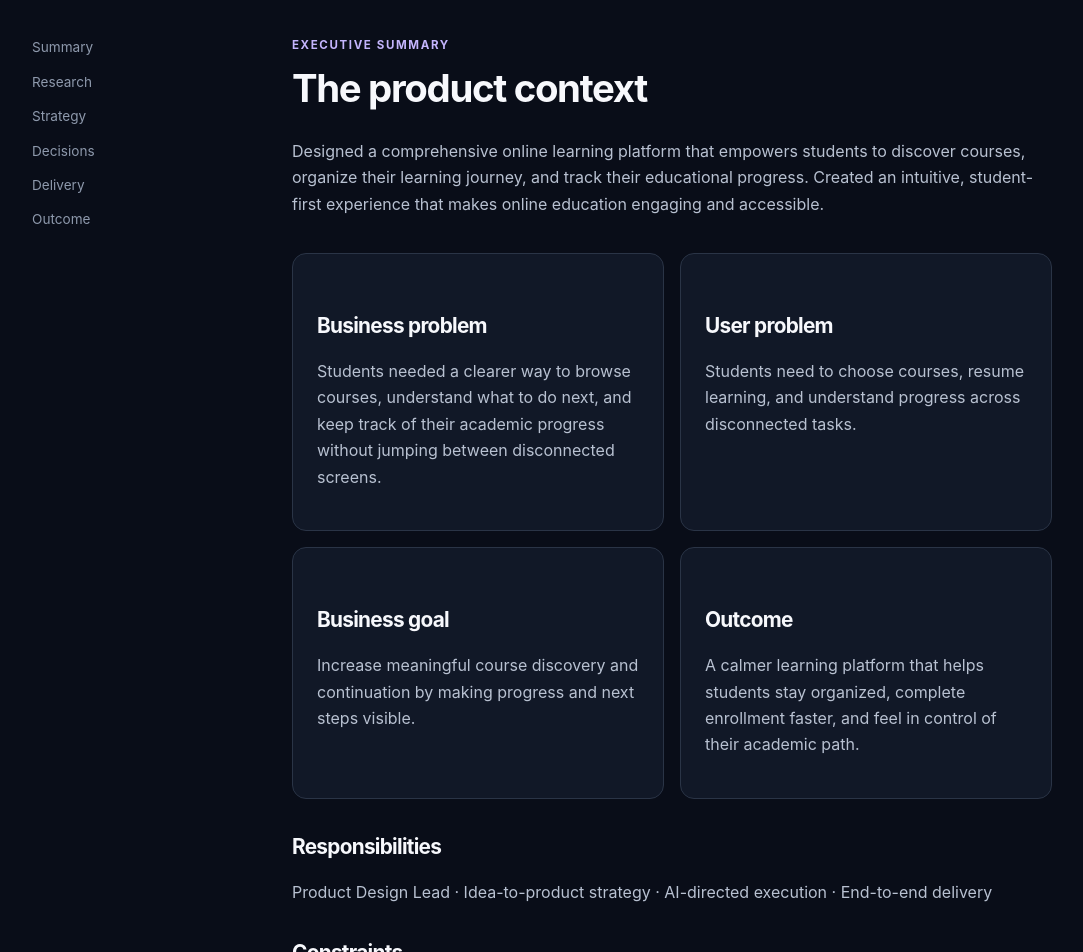
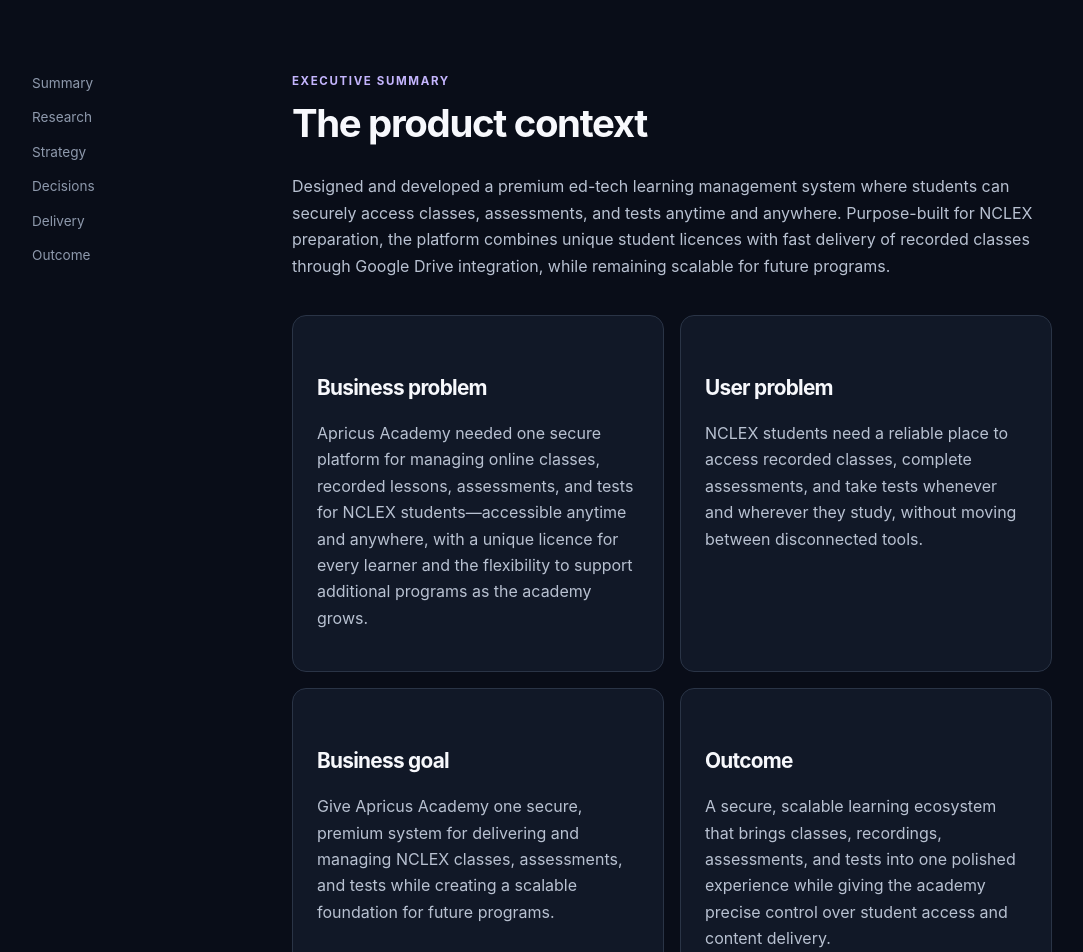
Before and after one commit to MehtabSinghs/my-portfolio, a React (Vite) app: page /#/case-studies/apricus-academy in a window 1280 px wide. Shown: the part 1660-2612 px from the top of the page, without its empty margins (8-1091 px from the left). Built offline with nearby package versions, Linux system fonts and the light colour scheme.

Commit message:
updated one

```diff
--- a/src/caseStudyContent.js
+++ b/src/caseStudyContent.js
@@ -9,7 +9,7 @@
 const featured = {
   "punjab-pagri-house": {
     timeline: "End-to-end client project",
-    team: "Business owner · Product Design Lead · AI-assisted development",
+    team: "Business owner · AI Product Builder & Product Designer",
     businessGoal: "Create a credible online discovery and sales channel while preserving the business’s cultural identity.",
     userProblem: "Customers need to understand unfamiliar product categories and choose with confidence on mobile.",
     constraints: ["Balance cultural storytelling with direct shopping", "Support first-time and knowledgeable buyers", "Create a maintainable catalogue system"],
@@ -23,7 +23,7 @@
       ["Compact mobile comparison", "Opening every item creates unnecessary effort.", "Cards show only decision-critical information."],
     ],
     iterations: ["Reduced competing homepage messages.", "Simplified categories and strengthened grouping.", "Adjusted mobile card density and image behavior."],
-    collaboration: "As Product Design Lead, I curated the idea into a real-world product and directed the end-to-end experience. I used AI as an execution accelerator for exploration, implementation support, and quality checks while retaining ownership of product decisions, UX direction, requirements, and final delivery. Handoff covered reusable components, responsive states, content rules, and edge cases.",
+    collaboration: "As the AI Product Builder and Product Designer, I transformed the idea into a real-world product and directed the complete experience from strategy through delivery. I used AI to accelerate exploration, implementation, and quality checks while retaining ownership of the product decisions, UX direction, requirements, and final outcome. Handoff covered reusable components, responsive states, content rules, and edge cases.",
     designSystem: "A compact system for typography, spacing, buttons, product cards, forms, imagery, and commerce states.",
     responsive: "Mobile prioritizes product recognition and direct actions. Larger screens add comparison density and supporting context without changing task order.",
     metrics: [["Launch status", "Live", "Verified"], ["Device coverage", "Mobile + desktop", "Verified"], ["Conversion impact", "Not yet instrumented", "Unknown"]],
@@ -32,20 +32,22 @@
   },
   "apricus-academy": {
     timeline: "Idea-to-product development · Soon to be live",
-    team: "Product Design Lead · AI-assisted development",
-    businessGoal: "Increase meaningful course discovery and continuation by making progress and next steps visible.",
-    userProblem: "Students need to choose courses, resume learning, and understand progress across disconnected tasks.",
-    insights: ["The next action matters more than total information.", "Progress needs context, not only a percentage.", "Discovery and active learning need different information modes."],
-    journey: ["Explore", "Evaluate fit", "Enroll", "Resume", "Complete milestones", "Review progress"],
-    ia: ["Discover", "Course detail", "Enrollment", "My learning", "Lesson", "Progress"],
-    decisions: [["Action-led dashboard", "Content-heavy dashboards increase planning effort.", "Deep analytics move one level down."], ["Separate discovery and learning", "Choosing and completing require different information.", "One additional destination creates clearer mental models."], ["Quiet progress cues", "Excessive gamification can distract from learning.", "The experience is less playful but more purposeful."]],
-    iterations: ["Reduced dashboard modules.", "Reworked course cards around decision attributes.", "Moved achievements below active commitments."],
-    collaboration: "As Product Design Lead, I curated the initial idea into a real-world product direction and led the experience from product framing through delivery. AI supported exploration, implementation, and iteration under my direction; I remained responsible for requirements, UX decisions, system behavior, quality, and final product coherence. Before launch, course content models, completion events, empty states, and progress logic will be aligned and verified.",
-    designSystem: "Reusable course cards, progress indicators, navigation states, action hierarchy, and learning containers.",
-    responsive: "Mobile emphasizes resuming a lesson; desktop supports comparison and a wider progress overview.",
-    metrics: [["Course continuation", "Target metric", "Target"], ["Time to resume lesson", "Target metric", "Target"], ["Measured impact", "Not available", "Unknown"]],
-    lessons: ["Concept work must state uncertainty.", "Progress UI depends on a reliable event model.", "The next research step is part of the design outcome."],
-    next: "Interview learners and test course comparison and resume-learning tasks before increasing fidelity.",
+    team: "AI Product Builder & Product Designer",
+    businessGoal: "Give Apricus Academy one secure, premium system for delivering and managing NCLEX classes, assessments, and tests while creating a scalable foundation for future programs.",
+    userProblem: "NCLEX students need a reliable place to access recorded classes, complete assessments, and take tests whenever and wherever they study, without moving between disconnected tools.",
+    constraints: ["Keep classes, assessments, and tests simple across desktop and mobile", "Associate every student with a unique licence and the correct permissions", "Deliver recorded classes quickly and securely through Google Drive", "Support NCLEX workflows without limiting future course expansion"],
+    research: ["NCLEX learning and assessment journey mapping", "LMS and exam-preparation pattern review", "Licence activation and access-state mapping", "Recorded-class delivery and responsive-flow evaluation"],
+    insights: ["NCLEX preparation works best when lessons, practice assessments, and tests form one continuous journey.", "A unique licence creates a clear relationship between each student and their permitted content.", "Recorded classes must open quickly and reliably to make anytime learning feel genuinely premium.", "The platform architecture should support new programs without redesigning the core experience."],
+    journey: ["Receive licence", "Activate secure access", "Open dashboard", "Attend or watch a class", "Complete an assessment", "Take a test", "Review progress"],
+    ia: ["Sign in / licence activation", "Student dashboard", "Classes and recordings", "Assessments", "Tests", "Progress", "Account and access status"],
+    decisions: [["One learning and assessment hub", "NCLEX students needed classes, assessments, and tests in one focused workflow.", "The dashboard requires disciplined hierarchy as more content is added."], ["Licence-based student access", "The academy needed to assign and manage learning access for each student individually.", "The system requires clear activation, invalid, used, and expired licence states."], ["Google Drive recorded-class delivery", "Integrated cloud delivery gives students fast access to recorded sessions while keeping content management practical for the academy.", "Permissions and unavailable-file states must remain synchronized with the LMS."], ["NCLEX-first, scalable architecture", "The initial experience must reflect the structure and intensity of NCLEX preparation.", "Reusable course, assessment, and test models are required to support other programs later."]],
+    iterations: ["Reframed the dashboard around classes, upcoming assessments, and tests.", "Made licence and access status visible in the account experience.", "Simplified the path from sign-in to a recorded class through Google Drive integration.", "Standardized content structures so future programs can use the same platform foundation."],
+    collaboration: "As the AI Product Builder and Product Designer, I shaped and developed the LMS from product framing through delivery. I defined the NCLEX learning journey, centralized class and assessment structure, responsive behavior, unique-licence system, and secure Google Drive integration for recorded content. I used AI to accelerate exploration, implementation, testing, and iteration while retaining ownership of requirements, UX decisions, system behavior, security-conscious access design, quality, and final product coherence.",
+    designSystem: "A premium, focused system of class cards, video and lesson containers, assessment and test states, licence statuses, navigation, feedback, and responsive learning patterns.",
+    responsive: "The core journey remains consistent across devices: activate a licence, open assigned classes, stream a recording, complete assessments, and take tests. Mobile prioritizes immediate access, readable learning content, and distraction-free exam interactions.",
+    metrics: [["Classes + assessments + tests", "Unified platform", "Developed"], ["Recorded-class delivery", "Google Drive integrated", "Developed"], ["Licensed student access", "Unique + secure", "Developed"], ["Program architecture", "NCLEX-first + scalable", "Developed"], ["Measured impact", "Not yet available", "Unknown"]],
+    lessons: ["Assessment management is part of the learning journey, not a separate utility.", "Secure access must remain clear and effortless for legitimate students.", "Fast recorded-class delivery is essential to a premium online-learning experience.", "Designing for NCLEX specificity and platform scalability can coexist through reusable content models."],
+    next: "Validate licence recovery, recorded-class playback, assessment completion, and timed-test flows with NCLEX students before launch.",
   },
   "excellence-university": {
     businessGoal: "Help more students complete valid schedules with fewer avoidable errors and support requests.",
--- a/src/projectsData.js
+++ b/src/projectsData.js
@@ -18,7 +18,7 @@
       "Product catalog with shopping experience",
       "Increased online visibility for traditional crafts",
     ],
-    role: "Product Design Lead · Idea-to-product strategy · AI-directed execution · End-to-end delivery",
+    role: "AI Product Builder & Product Designer · Idea-to-product strategy · End-to-end delivery",
     tools: ["Figma", "Responsive UI", "E-commerce IA", "Prototyping"],
     link: "https://punjabpagrihouse.com/",
     images:[
@@ -35,23 +35,24 @@
     tag: "CASE STUDY · ED-TECH",
     title: "Apricus Academy",
     summary:
-      "Designed a comprehensive online learning platform that empowers students to discover courses, organize their learning journey, and track their educational progress. Created an intuitive, student-first experience that makes online education engaging and accessible.",
+      "Designed and developed a premium ed-tech learning management system where students can securely access classes, assessments, and tests anytime and anywhere. Purpose-built for NCLEX preparation, the platform combines unique student licences with fast delivery of recorded classes through Google Drive integration, while remaining scalable for future programs.",
     challenge:
-      "Students needed a clearer way to browse courses, understand what to do next, and keep track of their academic progress without jumping between disconnected screens.",
+      "Apricus Academy needed one secure platform for managing online classes, recorded lessons, assessments, and tests for NCLEX students—accessible anytime and anywhere, with a unique licence for every learner and the flexibility to support additional programs as the academy grows.",
     approach:
-      "Built a student-centered dashboard with guided enrollment flows, compact course cards, and progress cues that reduce decision fatigue while keeping momentum visible.",
+      "Built a responsive, NCLEX-focused LMS with a premium student dashboard, centralized learning and assessment management, unique licence-based access, and secure Google Drive integration for fast, reliable delivery of recorded classes.",
     outcome:
-      "A calmer learning platform that helps students stay organized, complete enrollment faster, and feel in control of their academic path.",
+      "A secure, scalable learning ecosystem that brings classes, recordings, assessments, and tests into one polished experience while giving the academy precise control over student access and content delivery.",
     metrics: [
-      "Complete frontend design system in Figma",
-      "Student-centered course discovery & enrollment",
-      "Intuitive dashboard for learning organization",
-      "Interactive progress tracking & achievements",
-      "Responsive design for desktop & mobile learning",
-      "Clean visual hierarchy for better content focus",
+      "Premium LMS experience designed for NCLEX preparation",
+      "Anytime, anywhere access to assigned classes",
+      "Unique licence for each student",
+      "Classes, assessments, and tests in one platform",
+      "Secure Google Drive integration for recorded classes",
+      "Scalable foundation for additional learning programs",
+      "Responsive experience across desktop and mobile"
     ],
-    role: "Product Design Lead · Idea-to-product strategy · AI-directed execution · End-to-end delivery",
-    tools: ["Figma", "Journey Mapping", "Dashboard Design", "Prototyping"],
+    role: "AI Product Builder & Product Designer · Idea-to-product strategy · End-to-end delivery",
+    tools: ["Figma", "LMS Architecture", "Google Drive Integration", "Responsive Development"],
     link: "",
     images: [
       {
```
